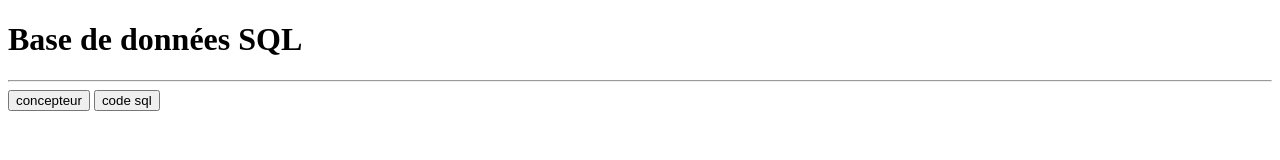
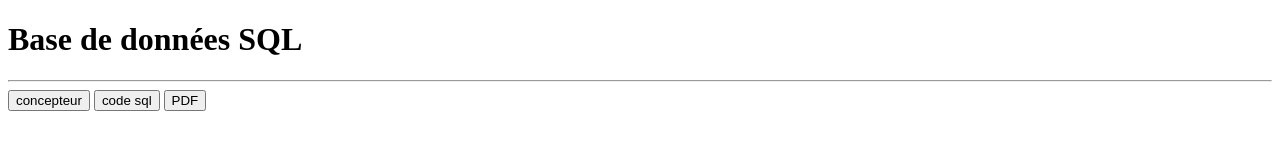
Before and after one commit to robinschapiro/travauxbts, a plain HTML site: page php.html in a window 1280 px wide. Drawn offline with Linux system fonts and the light colour scheme.

Commit message:
Update php.html

```diff
--- a/php.html
+++ b/php.html
@@ -10,6 +10,7 @@
     <hr>
     <button type="button" placeholder="test" onclick="window.location.href='image5.png'">concepteur</button>
     <button type="button" placeholder="test" onclick="window.location.href='bibliotèque.sql'">code sql</button>
+    <button type="button" placeholder="test" onclick="window.location.href='image6.png'">PDF</button>
 
 </body>
 </html>
```
